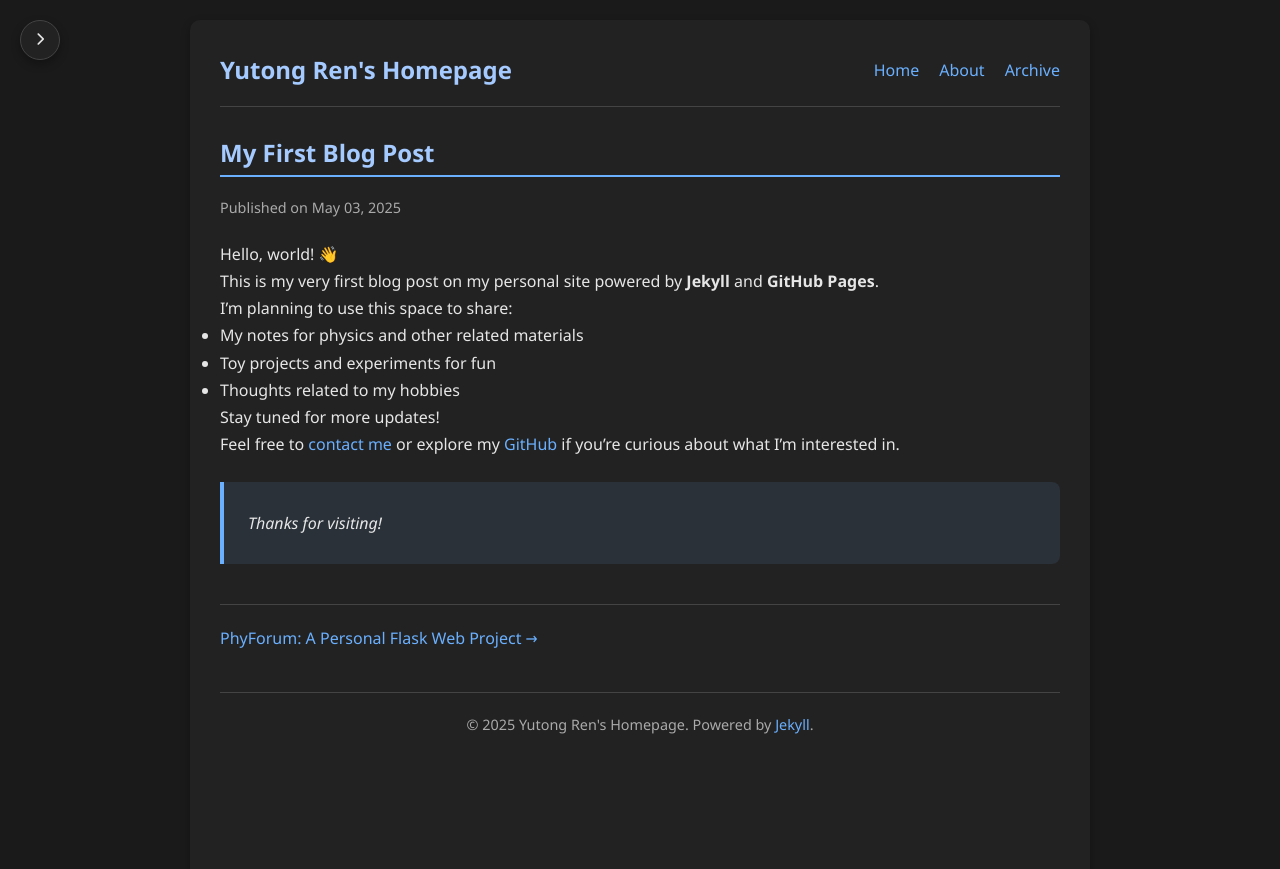
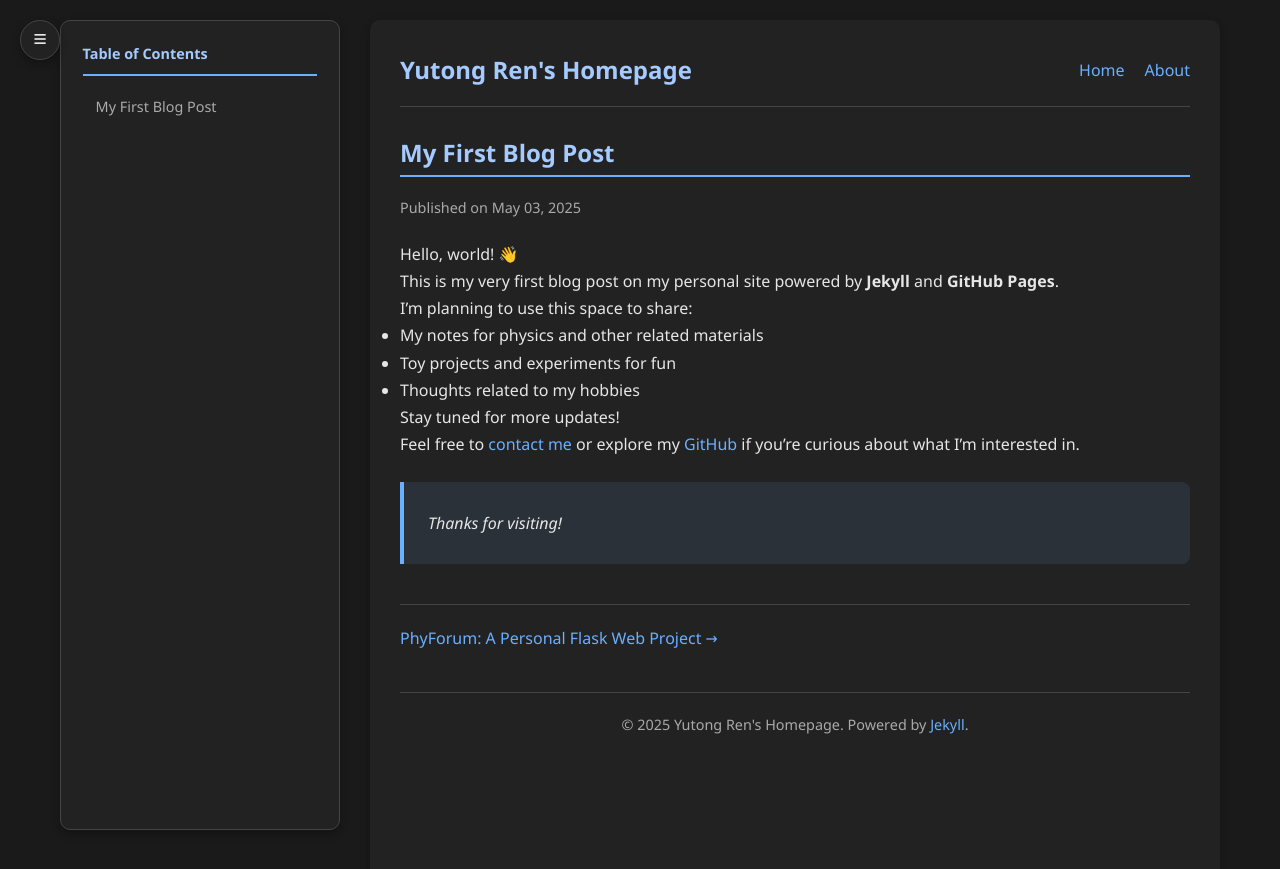
Before and after one commit to stur007/stur007.github.io, a Jekyll site: the page built from _posts/2025-05-03-my-first-blog.md, in a window 1280 px wide. Shown: the top 869 px of the page. Built offline with Jekyll 4.4.1, drawn with Linux system fonts in a browser that asks for light colours; part of the change alters nothing that is shown.

Commit message:
toc beautified

```diff
--- a/_layouts/default.html
+++ b/_layouts/default.html
@@ -481,7 +481,6 @@
       <div class="site-nav-links">
         <a href="{{ site.baseurl }}/">Home</a>
         <a href="{{ site.baseurl }}/about">About</a>
-        <a href="{{ site.baseurl }}/archive">Archive</a>
       </div>
     </nav>
 
@@ -550,22 +549,19 @@
       // Generate custom table of contents
       function generateCustomToc() {
         const tocContainer = document.getElementById('custom-toc');
-        const headings = document.querySelectorAll('#post-content h2, #post-content h3');
+        const headings = document.querySelectorAll('#post-content h1, #post-content h2, #post-content h3, #post-content h4, #post-content h5, #post-content h6');
 
         // Only generate TOC if we're on a post page with headings
         if (headings.length > 0 && !window.location.pathname.endsWith('/')) {
           let tocHtml = '';
 
           headings.forEach(heading => {
-            const level = heading.tagName.substring(1); // Get heading level (2 or 3)
+            const level = heading.tagName.substring(1); // Get heading level (1-6)
             const id = heading.textContent.toLowerCase().replace(/\s+/g, '-').replace(/[^\w-]+/g, '');
             heading.id = id;
 
-            if (level === '2') {
-              tocHtml += `<li><a href="#${id}" class="toc-link">${heading.textContent}</a></li>`;
-            } else if (level === '3') {
-              tocHtml += `<li><a href="#${id}" class="toc-link" style="padding-left: 20px;">${heading.textContent}</a></li>`;
-            }
+            // Add appropriate class based on heading level
+            tocHtml += `<li><a href="#${id}" class="toc-link toc-h${level}">${heading.textContent}</a></li>`;
           });
 
           tocContainer.innerHTML = tocHtml;
@@ -646,7 +642,7 @@
 
       // Update active TOC link on scroll
       window.addEventListener('scroll', function() {
-        const headings = document.querySelectorAll('#post-content h2, #post-content h3');
+        const headings = document.querySelectorAll('#post-content h1, #post-content h2, #post-content h3, #post-content h4, #post-content h5, #post-content h6');
         const tocLinks = document.querySelectorAll('.toc-link');
         let currentActive = null;
 
@@ -667,7 +663,7 @@
         }
       });
     });
-  </script>
+</script>
 
 </body>
 </html>
```
